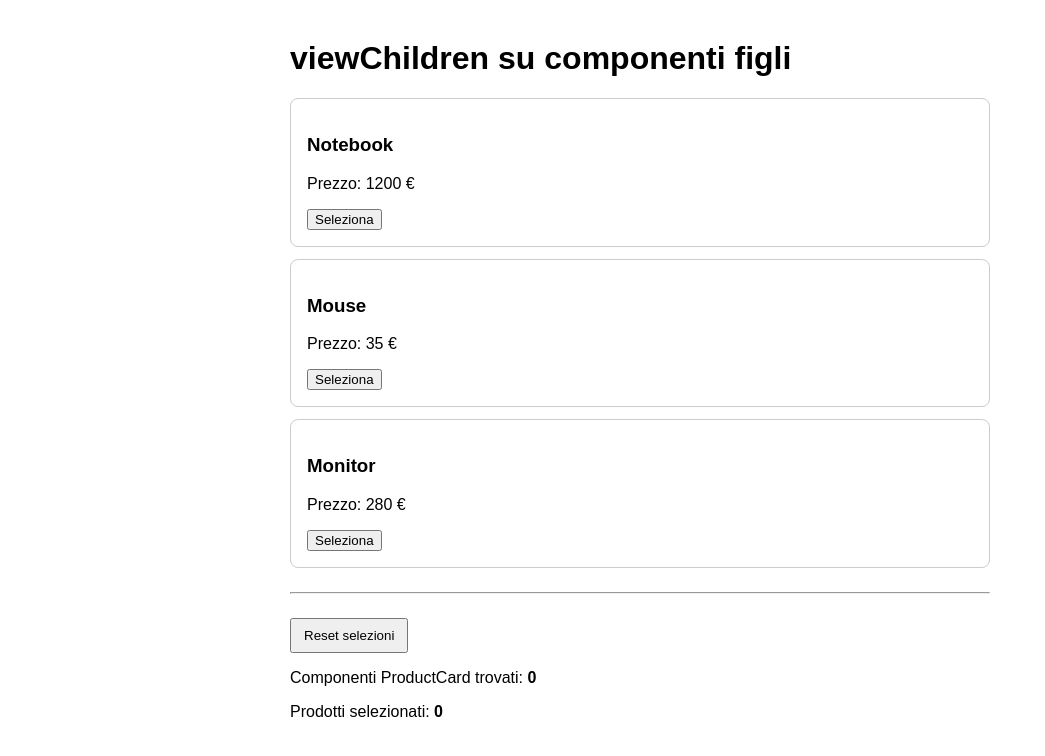
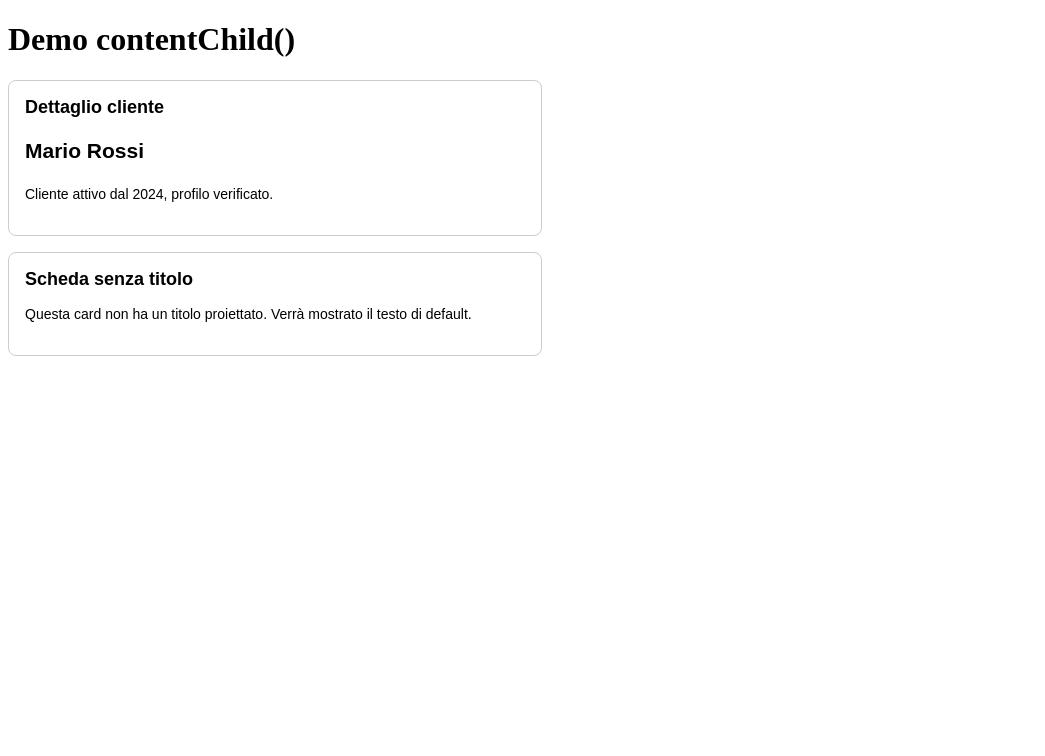
Before and after one commit to paolopci/SignalCourse2026, an Angular app: page / in a window 1280 px wide. Shown: the top 756 px of the page, without its empty margins (0-1045 px from the left). Built offline with nearby package versions, Linux system fonts and the light colour scheme.

Commit message:
Esempio 7 con contentChild() signal

```diff
--- /dev/null
+++ b/src/app/examples07/app107/app107.component.html
@@ -0,0 +1,10 @@
+<h1>Demo contentChild()</h1>
+
+<app-info-card>
+  <h2 appCardTitle="Dettaglio cliente">Mario Rossi</h2>
+
+  <p>Cliente attivo dal 2024, profilo verificato.</p>
+</app-info-card>
+<app-info-card>
+  <p>Questa card non ha un titolo proiettato. Verrà mostrato il testo di default.</p>
+</app-info-card>
--- /dev/null
+++ b/src/app/examples07/card-title.directive.ts
@@ -0,0 +1,15 @@
+import { Directive, input } from '@angular/core';
+
+@Directive({
+  selector: '[appCardTitle]',
+  standalone: true,
+})
+export class CardTitleDirective {
+  // Input Signal obbligatorio.
+  // Permette di scrivere:
+  // <h2 appCardTitle="Dettaglio cliente">Mario Rossi</h2>
+
+  readonly text = input.required<string>({
+    alias: 'appCardTitle',
+  });
+}
--- /dev/null
+++ b/src/app/examples07/info-card/info-card.component.css
@@ -0,0 +1,19 @@
+.card {
+  border: 1px solid #ccc;
+  border-radius: 8px;
+  padding: 16px;
+  max-width: 500px;
+  margin-bottom: 16px;
+  font-family: Arial, sans-serif;
+}
+
+.card-header {
+  font-weight: bold;
+  margin-bottom: 12px;
+  font-size: 18px;
+}
+
+.card-body {
+  font-size: 14px;
+  line-height: 1.5;
+}
--- /dev/null
+++ b/src/app/examples07/info-card/info-card.component.html
@@ -0,0 +1,8 @@
+<section class="card">
+  <header class="card-header">{{ headerText() }}</header>
+
+  <div class="card-body">
+    <!-- Qui Angular proietta il contenuto passato dall'esterno -->
+    <ng-content></ng-content>
+  </div>
+</section>
--- /dev/null
+++ b/src/app/examples07/info-card/info-card.component.ts
@@ -0,0 +1,22 @@
+import { Component, computed, contentChild } from '@angular/core';
+import { CardTitleDirective } from '../card-title.directive';
+
+@Component({
+  selector: 'app-info-card',
+  imports: [],
+  templateUrl: './info-card.component.html',
+  styleUrl: './info-card.component.css',
+})
+export class InfoCardComponent {
+  // Cerca un solo elemento proiettato che abbia la direttiva CardTitleDirective.
+  // Il risultato è un Signal<CardTitleDirective | undefined>.
+  readonly cardTitle = contentChild(CardTitleDirective);
+
+  // computed() ricalcola automaticamente il valore quando cambia il risultato della query.
+  readonly headerText = computed(() => {
+    const title = this.cardTitle();
+    // Se il contenuto proiettato non contiene un elemento con appCardTitle,
+    // contentChild() restituisce undefined.
+    return title?.text() ?? 'Scheda senza titolo';
+  });
+}
--- a/src/index.html
+++ b/src/index.html
@@ -20,6 +20,7 @@
     <!-- <app-app102></app-app102> -->
     <!-- <app-app103></app-app103> -->
     <!-- <app-app104></app-app104> -->
-    <app-app105></app-app105>
+    <!-- <app-app105></app-app105> -->
+    <app-app107></app-app107>
   </body>
 </html>
--- a/src/main.ts
+++ b/src/main.ts
@@ -14,5 +14,6 @@ import { App102 } from './app/examples02/app102/app102';
 import { App103 } from './app/examples03/app103/app103';
 import { App104 } from './app/examples04/app104/app104';
 import { App105 } from './app/examples05/app105/app105';
+import { App107Component } from './app/examples07/app107/app107.component';
 
-bootstrapApplication(App105, appConfig).catch((err) => console.error(err));
+bootstrapApplication(App107Component, appConfig).catch((err) => console.error(err));
```
Also changed, not shown: src/app/examples07/app107/app107.component.ts (added, +11 -0 lines), src/app/examples07/app107/app107.component.css (added).
